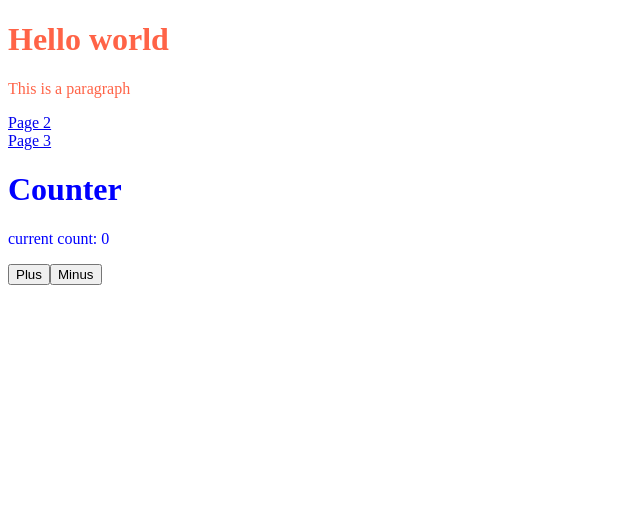
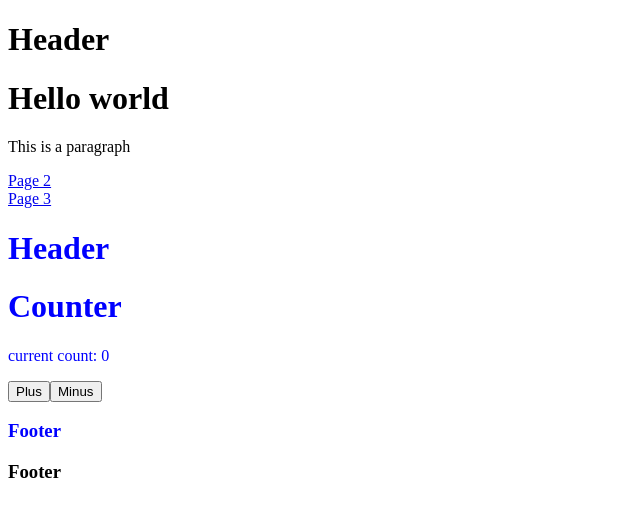
Before and after one commit to JasonNelemans/gatsby-hello-world, a Gatsby site: page / in a window 1280 px wide. Shown: the whole page, without its empty margins (0-640 px from the left). Built offline with nearby package versions, Linux system fonts and the light colour scheme; Gatsby itself is replaced by a stand-in of ours.

Commit message:
added layout component

```diff
--- /dev/null
+++ b/src/components/Layout.js
@@ -0,0 +1,9 @@
+import React from "react"
+
+export default function Layout({ children }) {
+  return <div className="app-wrapper">
+    <h1>Header</h1>
+    {children}
+    <h3>Footer</h3>
+    </div>
+}
--- a/src/pages/Counter.js
+++ b/src/pages/Counter.js
@@ -1,4 +1,5 @@
-import React, { Component } from 'react'
+import React, { Component } from 'react';
+import Layout from "../components/Layout";
 
 export default class Counter extends Component {
   constructor() {
@@ -9,6 +10,7 @@ export default class Counter extends Component {
   render() {
     return (
       <div style={{ color: this.props.color }}>
+        <Layout>
         <h1>Counter</h1>
         <p>current count: {this.state.count}</p>
         <button onClick={() => {
@@ -21,6 +23,7 @@ export default class Counter extends Component {
             count: this.state.count - 1
           })
         }}>Minus</button>
+        </Layout>
       </div>
     )
   }
--- a/src/pages/index.js
+++ b/src/pages/index.js
@@ -1,15 +1,18 @@
-import React from "react";
-import Link from "gatsby-link";
-import Counter from "./Counter";
+import React from "react"
+import Link from "gatsby-link"
+import Layout from "../components/Layout"
+import Counter from "./Counter"
 
 export default function Home() {
-  return <div style={{color: 'tomato'}}>
-    <h1>Hello world</h1>
-    <p>This is a paragraph</p>
-    <Link to='/page-2/'>Page 2</Link>
-    <br />
-    <Link to='/dir1/page-3/'>Page 3</Link>
-    <br />
-    <Counter color="blue"/>
-  </div>
+  return (
+      <Layout>
+        <h1>Hello world</h1>
+        <p>This is a paragraph</p>
+        <Link to="/page-2/">Page 2</Link>
+        <br />
+        <Link to="/dir1/page-3/">Page 3</Link>
+        <br />
+        <Counter color="blue" />
+      </Layout>
+  )
 }
```
Also changed, not shown: src/pages/dir1/page-3.js (+9 -6 lines), src/pages/page-2.js (+9 -6 lines).
